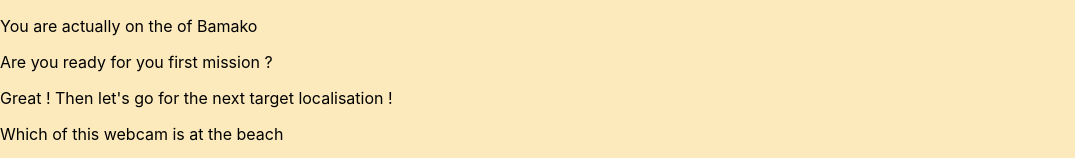
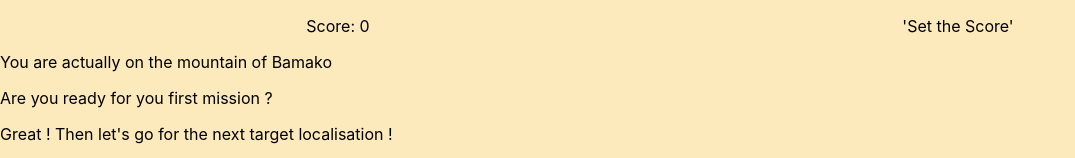
Before and after one commit to Totowdu80/reims-0320-js-webcam-express, a React (Create React App) app: page / in a window 1280 px wide. Both pictures are taken after a click on the button "Lets go !". Shown: the top 158 px of the page, without its empty margins (0-1075 px from the left). Built offline with nearby package versions, Linux system fonts and the light colour scheme; no server answers.

Commit message:
refactor(app): add count when win and the loop for game

```diff
--- a/src/App.jsx
+++ b/src/App.jsx
@@ -1,13 +1,12 @@
 import React from 'react';
 import Axios from 'axios';
-import WindyImages from './components/appelWindy/WindyImages';
-import WindyWebcam from './components/appelWindy/WindyWebcam';
 import Homepage from './components/Homepage/Homepage';
 import RandomQuote from './components/RandomQuote/RandomQuote';
 import GameStart from './components/GameStart/GameStart';
 import GameWin from './components/GameWin/GameWin';
 import GameLose from './components/GameLose/GameLose';
 import './App.css';
+import NavBar from './components/Navbar/Navbar';
 
 
 class App extends React.Component {
@@ -20,10 +19,12 @@
       categoryFirstChoice: RandomQuote(),
       categorySecondChoice: RandomQuote(),
       categoryTarget: RandomQuote(),
+      playerPoints: 0,
     };
     this.startGame = this.startGame.bind(this);
     this.playChoiceOne = this.playChoiceOne.bind(this);
     this.playChoiceTwo = this.playChoiceTwo.bind(this);
+    this.gameAfterWin = this.gameAfterWin.bind(this);
   }
 
   componentDidMount() {
@@ -96,9 +97,34 @@
     }
   }
 
+  gameAfterWin() {
+    this.setState({
+      currentPage: 'gamestart',
+      categoryActual: this.state.categoryTarget,
+      categoryTarget: RandomQuote(),
+      categoryFirstChoice: RandomQuote(),
+      categorySecondChoice: RandomQuote(),
+      playerPoints: this.state.playerPoints + 200,
+    });
+  }
+
+  gameAfterLose() {
+    this.setState({
+      currentPage: 'gamestart',
+      categoryActual: this.state.categoryTarget,
+      categoryTarget: RandomQuote(),
+      categoryFirstChoice: RandomQuote(),
+      categorySecondChoice: RandomQuote(),
+      playerPoints: 0,
+    });
+  }
+
   render() {
     return (
       <div>
+        <div>
+          <NavBar playerPoints={this.state.playerPoints} />
+        </div>
         <div className={this.state.currentPage === 'homepage' ? 'homepageON' : 'affichageOFF'}>
           <Homepage startGame={this.startGame} />
         </div>
@@ -106,10 +132,10 @@
           <GameStart choiceOne={this.playChoiceOne} choiceTwo={this.playChoiceTwo} apiData={this.state.apiData} state={this.state} />
         </div>
         <div className={this.state.currentPage === 'gamewin' ? 'gamewinON' : 'affichageOFF'}>
-          <GameWin apiData={this.state.apiData} state={this.state} />
+          <GameWin apiData={this.state.apiData} continueGame={this.gameAfterWin} state={this.state} />
         </div>
         <div className={this.state.currentPage === 'gamelose' ? 'gameloseON' : 'affichageOFF'}>
-          <GameLose apiData={this.state.apiData} state={this.state} />
+          <GameLose apiData={this.state.apiData} restartGame={this.gameAfterWin} state={this.state} />
         </div>
       </div>
     );
--- a/src/components/GameLose/GameLose.jsx
+++ b/src/components/GameLose/GameLose.jsx
@@ -10,10 +10,21 @@
   render() {
     return (
       <div>
-        <p>This is the Game Lose Page</p>
+        <p>Oh no ! You get lost in the way !</p>
+        <p>You've lost everything you won during your missions !</p>
+
+        <p>Do you want to try again ?</p>
+        <button
+          className="buttonPlay"
+          onClick={this.props.restartGame}
+          type="button"
+        >
+          Try again
+        </button>
       </div>
     );
   }
 }
 
+
 export default GameLose;
--- a/src/components/GameStart/GameStart.jsx
+++ b/src/components/GameStart/GameStart.jsx
@@ -5,7 +5,6 @@
   constructor(props) {
     super(props);
     this.state = {
-
     };
   }
 
@@ -13,7 +12,7 @@
     return (
       <div>
         <div>
-          <p>You are actually on the {this.state.categoryActual} of Bamako </p>
+          <p>You are actually on the {this.props.state.categoryActual} of Bamako </p>
           <p>Are you ready for you first mission ?</p>
           <p>Great ! Then let's go for the next target localisation !</p>
           <p>Which of this webcam is at the {this.props.state.categoryTarget}</p>
--- a/src/components/GameWin/GameWin.jsx
+++ b/src/components/GameWin/GameWin.jsx
@@ -17,7 +17,13 @@
         <p>You won 200Flouz to your jackpot !</p>
 
         <p>Let's go to the next mission !</p>
-        <button>Continue !</button>
+        <button
+          className="buttonPlay"
+          onClick={this.props.continueGame}
+          type="button"
+        >
+          Continue
+        </button>
       </div>
     );
   }
--- a/src/components/Navbar/Navbar.jsx
+++ b/src/components/Navbar/Navbar.jsx
@@ -13,7 +13,7 @@
         <div>
           <nav>
             <ul className="navBar">
-              <li className="li">Score: </li>
+              <li className="li">Score: {this.props.playerPoints} </li>
               <li className="li"> 'Set the Score'</li>
             </ul>
           </nav>
```
